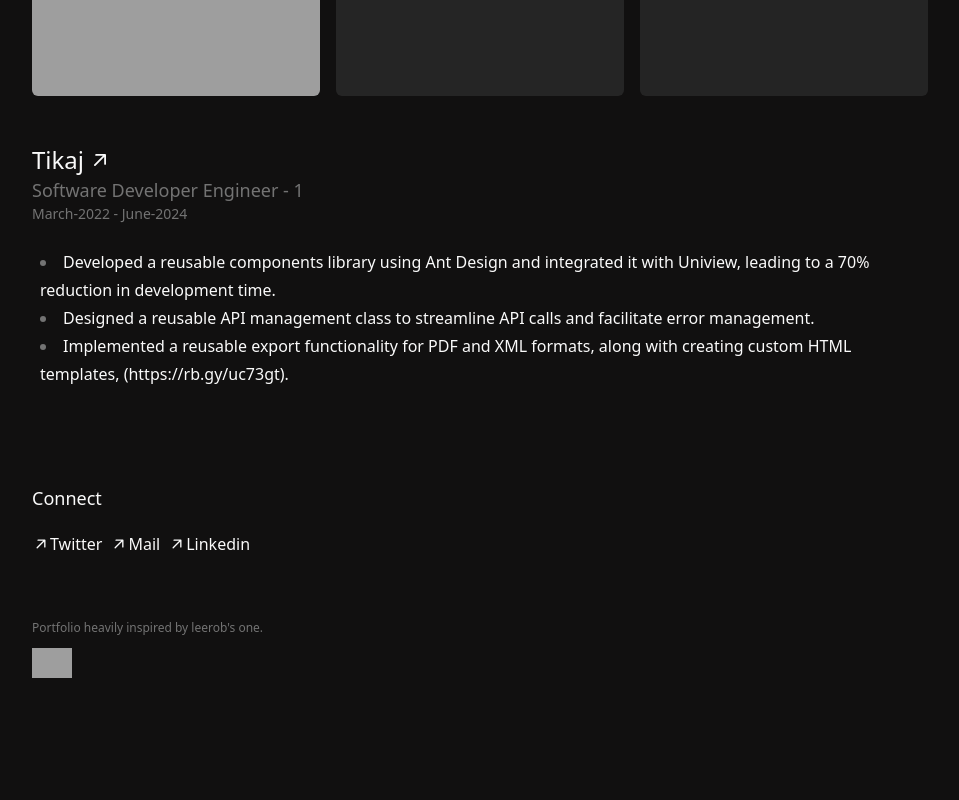
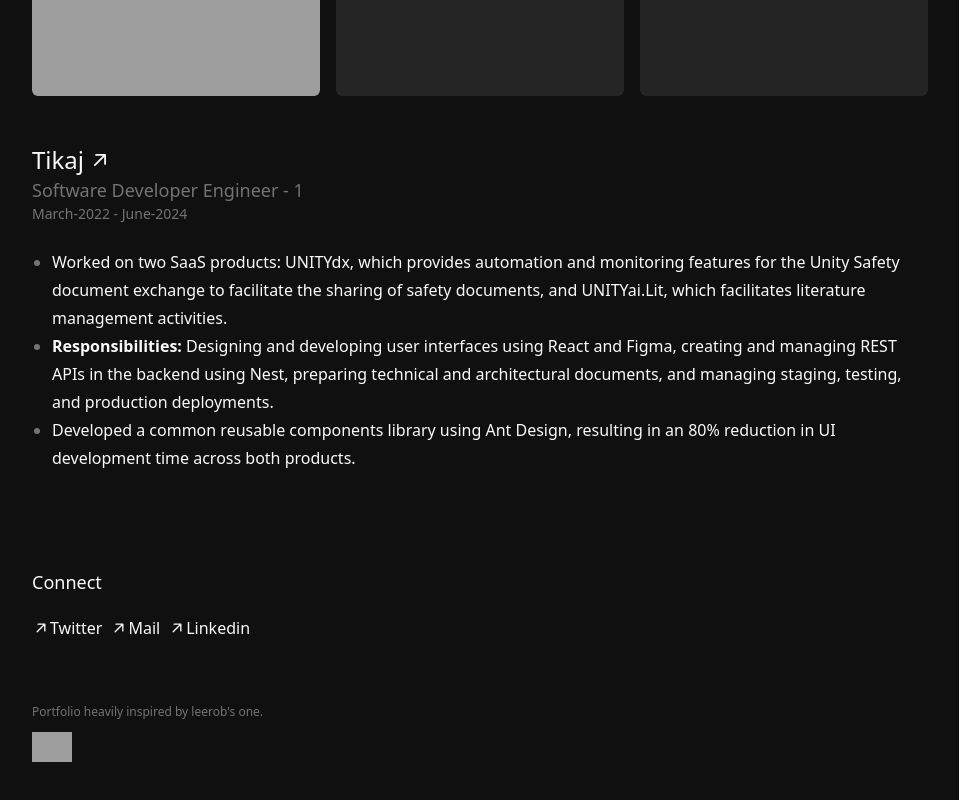
Before and after one commit to thefstalphabet/portfolio-v4, a React (Vite) app: page / in a window 1280 px wide. Shown: the part 1191-1991 px from the top of the page, without its empty margins (160-1119 px from the left). Before the commit the page ends 1933 px from the top, so only its background shows below. Built offline with nearby package versions, Linux system fonts and the light colour scheme; grey boxes are pictures that could not be loaded.

Commit message:
update: job desc

```diff
--- a/src/components/job.tsx
+++ b/src/components/job.tsx
@@ -19,20 +19,24 @@ export default function Job() {
         <p className="text-sm text-neutral-500">March-2022 - June-2024</p>
       </header>
       <main>
-        <ul className="list-disc list-inside text pl-2 leading-7">
+        <ul className="list-disc list-outside text pl-5 leading-7">
           <li className="marker:text-neutral-500">
-            Developed a reusable components library using Ant Design and
-            integrated it with Uniview, leading to a 70% reduction in
-            development time.
+            Worked on two SaaS products: UNITYdx, which provides automation and
+            monitoring features for the Unity Safety document exchange to
+            facilitate the sharing of safety documents, and UNITYai.Lit, which
+            facilitates literature management activities.
           </li>
           <li className="marker:text-neutral-500">
-            Designed a reusable API management class to streamline API calls and
-            facilitate error management.
+            <span className="font-semibold">Responsibilities:</span> Designing
+            and developing user interfaces using React and Figma, creating and
+            managing REST APIs in the backend using Nest, preparing technical
+            and architectural documents, and managing staging, testing, and
+            production deployments.
           </li>
           <li className="marker:text-neutral-500">
-            Implemented a reusable export functionality for PDF and XML formats, along with
-            creating custom HTML templates,{" "}
-            (https://rb.gy/uc73gt).
+            Developed a common reusable components library using Ant Design,
+            resulting in an 80% reduction in UI development time across both
+            products.
           </li>
         </ul>
       </main>
```
